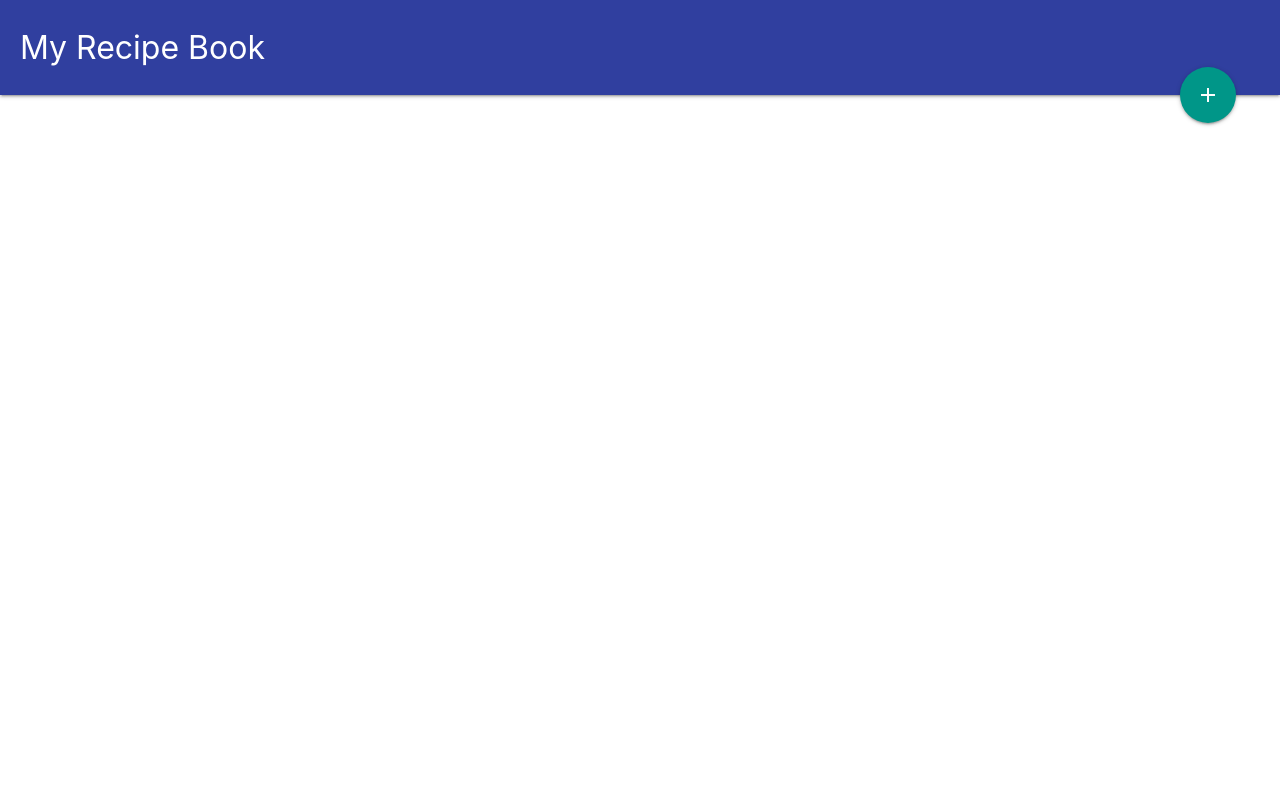
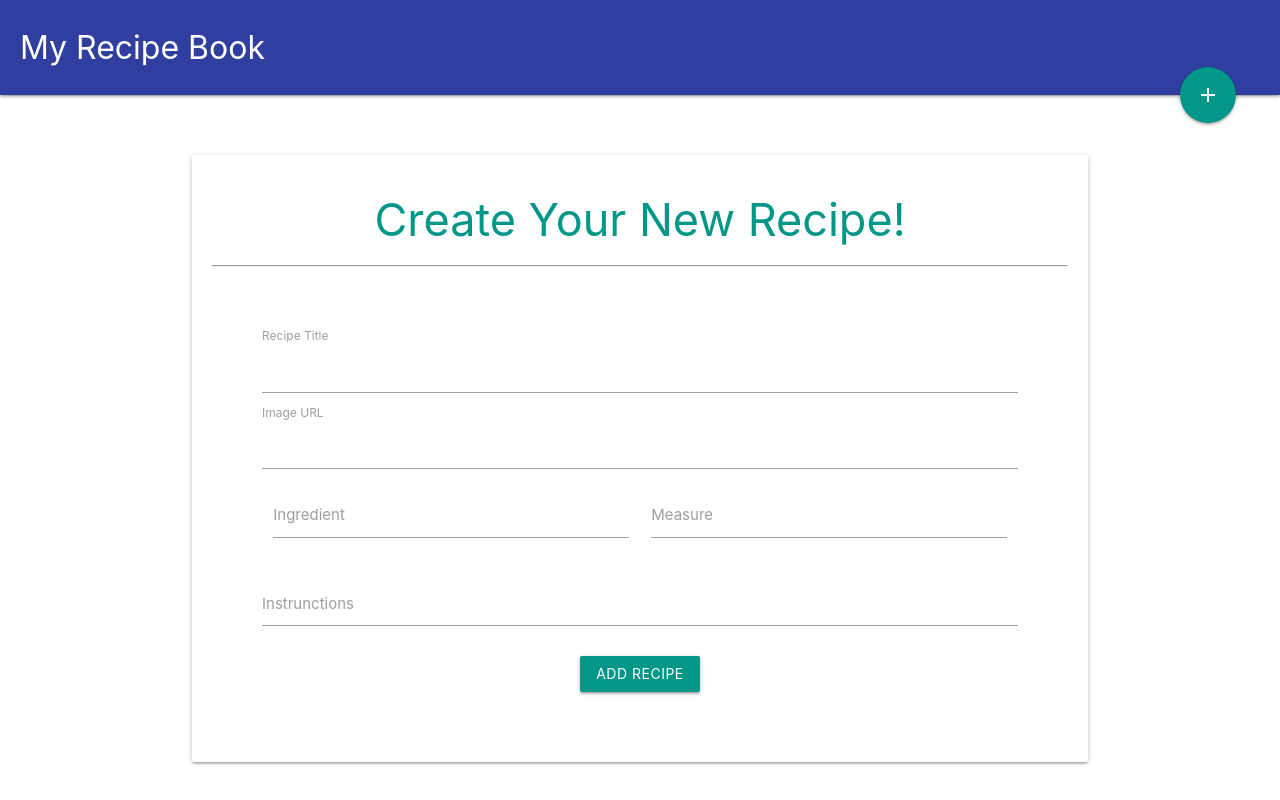
Before and after one commit to JacquesBeets/recipe-app, a Vue app in the folder recipe-app/: page /add-recipe in a window 1280 px wide. Built offline with nearby package versions, Linux system fonts and the light colour scheme; no server answers.

Commit message:
Init recipe add form (not complete)

```diff
--- /dev/null
+++ b/recipe-app/src/components/AddRecipe.vue
@@ -0,0 +1,111 @@
+<template>
+  <div class="add-recipe container">
+    <div class="card">
+      <h2 class="center-align teal-text">Create Your New Recipe!</h2>
+      <hr>
+    <form>
+      <div class="field title">
+        <label for="title">Recipe Title</label>
+        <input type="text" name="title" v-model="title">
+      </div>
+      <div class="field add-image-url">
+        <label for="image-url">Image URL</label>
+        <input type="text" name="title" v-model="imageURL">
+      </div>
+      <div class="row" @keydown.enter.prevent="addIngre">
+        <div class="input-field col l6 add-ingredient">
+          <label for="ingredient">Ingredient</label>
+          <input type="text" ref="ingredient" name="title" v-model="ingreVal">
+        </div>
+        <div class="input-field col l6">
+          <label for="measure">Measure</label>
+          <input type="text" name="title" v-model="ingreMeas">
+        </div>
+      </div>
+      <div class="input-field" @keydown.tab.prevent="addInstruct">
+          <textarea id="instrunctions" ref="instrunctions" class="materialize-textarea"  v-model="instruckVal"></textarea>
+          <label for="instrunctions">Instrunctions</label>
+      </div>
+      <div class="field center-align">
+        <p v-if="feedback" class="red-text">{{feedback}}</p>
+        <button @click="addRecipe" class="waves-effect waves-light btn teal">Add Recipe</button>
+      </div>
+    </form>
+    <!-- <div>{{$data}}</div> -->
+    </div>
+  </div>
+</template>
+
+<script>
+import db from '@/firebase/init'
+
+export default {
+  name: 'AddRecipe',
+  data() {
+    return {
+      dbCategories: [],
+      title: null,
+      imageURL: null,
+      ingredients: [],
+      instrunctions: [],
+      ingreVal: null,
+      ingreMeas: null,
+      instruckVal: null,
+      feedback: null
+    }
+  },
+  methods:{
+    getCategories(){
+      // db.collection('categories')
+      //   .get()
+      //   .then(snapshot => {
+      //     snapshot.forEach(doc => {
+      //       const fetchedCategories = doc.data()
+      //       this.dbCategories.push(fetchedCategories)
+      //     })
+      //   })
+    },
+    addIngre(){
+      if(this.ingreVal && this.ingreMeas){
+        this.ingredients.push({name: this.ingreVal, measure: this.ingreMeas})
+        this.ingreVal = null
+        this.ingreMeas = null
+        this.$refs.ingredient.focus()
+        this.feedback = null
+      }else{
+        this.feedback = 'Please make sure you have completed both fields before pressing enter'
+      }
+    },
+    addInstruct(){
+      if(this.instruckVal){
+        this.instrunctions.push(this.instruckVal)
+        this.instruckVal = null
+        this.$refs.instrunctions.focus()
+      }
+    },
+    addRecipe(){
+      console.log(this.ingredients, this.instrunctions)
+    }
+  },
+  created(){
+    // this.getCategories()
+  }
+}
+</script>
+
+<style scoped>
+h2 {
+  font-size: 3em;
+  margin: 20px auto;
+}
+.container {
+  margin-top: 60px;
+}
+.card {
+  padding: 20px;
+}
+
+.card form{
+  padding: 50px;
+}
+</style>
--- a/recipe-app/src/components/Navbar.vue
+++ b/recipe-app/src/components/Navbar.vue
@@ -6,7 +6,7 @@
           <span class="nav-title">My Recipe Book</span>
         </router-link>
         <a href="" class="btn-floating btn-large halfway-fab waves-effect waves-light teal">
-          <router-link to="/"  >
+          <router-link :to="{ name: 'AddRecipe' }" >
             <i class="material-icons">add</i>
           </router-link>
         </a>
--- a/recipe-app/src/router/index.js
+++ b/recipe-app/src/router/index.js
@@ -2,6 +2,7 @@ import Vue from 'vue'
 import Router from 'vue-router'
 import IndexComponent from '@/components/Index'
 import RecipeView from '@/components/RecipeView'
+import AddRecipe from '@/components/AddRecipe'
 
 Vue.use(Router)
 
@@ -14,7 +15,12 @@ export default new Router({
       component: IndexComponent
     },
     {
-      path: '/recipe/:slug',
+      path: '/add-recipe',
+      name: 'AddRecipe',
+      component: AddRecipe
+    },
+    {
+      path: '/view-recipe/:slug',
       name: 'RecipeView',
       component: RecipeView
     }
```
